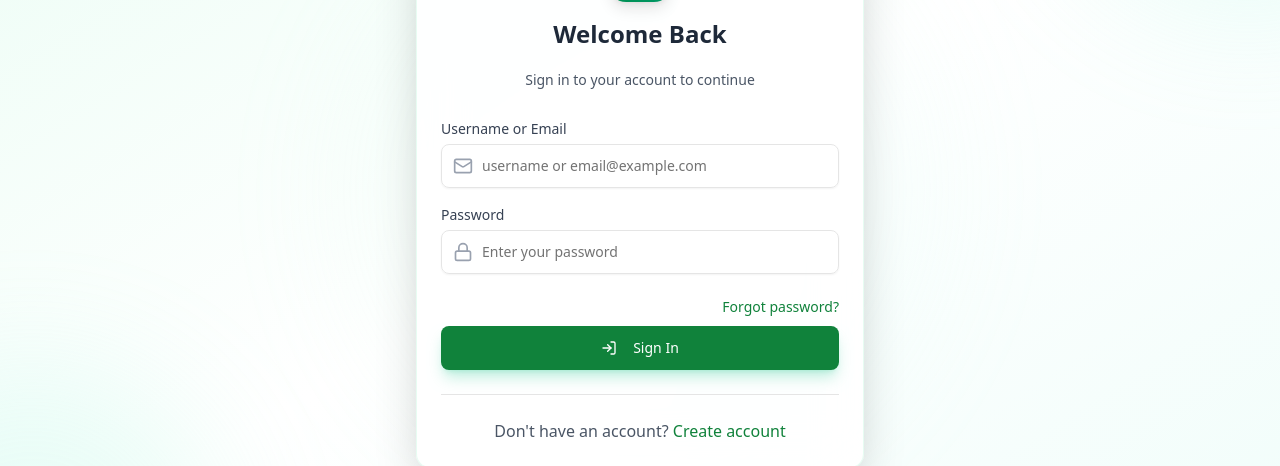
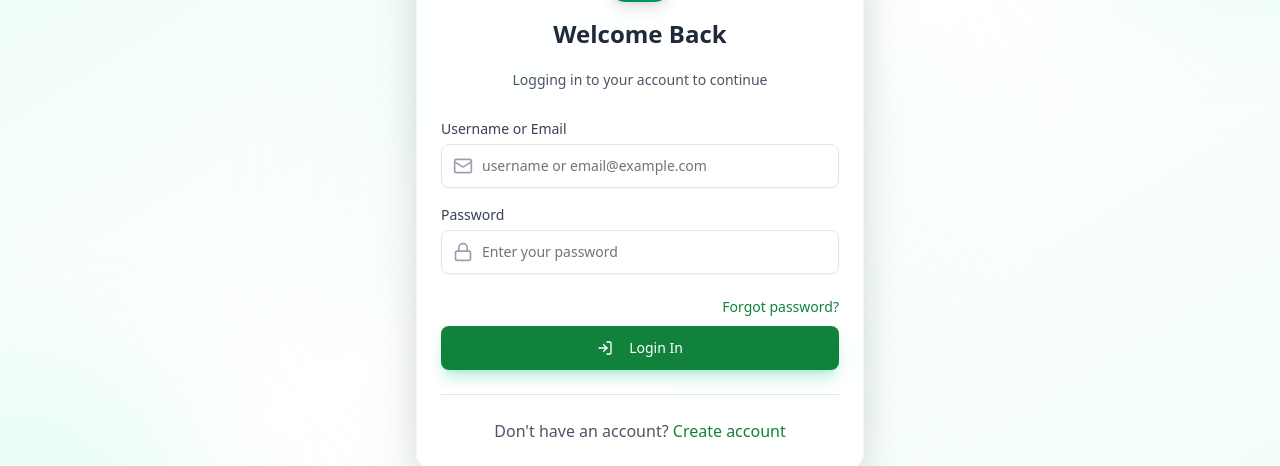
Before and after one commit to sabirsheik/Frontend-PSS, a React (Vite) app: page / in a window 1280 px wide. Shown: the part 210-676 px from the top of the page. Built offline with nearby package versions, Linux system fonts and the light colour scheme; no server answers.

Commit message:
Updated Everything

```diff
--- a/src/Ui/Components/Header/header.tsx
+++ b/src/Ui/Components/Header/header.tsx
@@ -192,7 +192,7 @@ export const Header: React.FC = () => {
                       className="flex items-center gap-2 px-3 py-2 bg-white/10 hover:bg-white/20 rounded-lg border border-white/20 transition-all"
                     >
                       <User className="w-4 h-4" />
-                      <span className="text-sm font-medium max-w-32 truncate">
+                      <span className="text-sm font-medium max-w-32 truncate cursor-pointer">
                         {user.email}
                       </span>
                       <ChevronDown className={`w-4 h-4 transition-transform ${isUserDropdownOpen ? 'rotate-180' : ''}`} />
--- a/src/Ui/Pages/Auth/Login/Login.tsx
+++ b/src/Ui/Pages/Auth/Login/Login.tsx
@@ -199,7 +199,7 @@ export const Login = () => {
             Welcome Back
           </CardTitle>
           <CardDescription className="text-gray-600">
-            Sign in to your account to continue
+            Logging in to your account to continue
           </CardDescription>
         </CardHeader>
 
@@ -281,12 +281,12 @@ export const Login = () => {
               {loginMutation.isPending ? (
                 <>
                   <Loader2 className="w-5 h-5 mr-2 animate-spin" />
-                  Signing in...
+                  Logging in...
                 </>
               ) : (
                 <>
                   <LogIn className="w-5 h-5 mr-2" />
-                  Sign In
+                  Login In
                 </>
               )}
             </Button>
--- a/src/Ui/Pages/Auth/Register/Register.tsx
+++ b/src/Ui/Pages/Auth/Register/Register.tsx
@@ -487,7 +487,7 @@ export const Register = () => {
                   to="/login"
                   className="font-medium text-baseColor hover:text-hoverColor hover:underline transition-colors"
                 >
-                  Sign in
+                  Login here
                 </NavLink>
               </p>
             </CardFooter>
```
